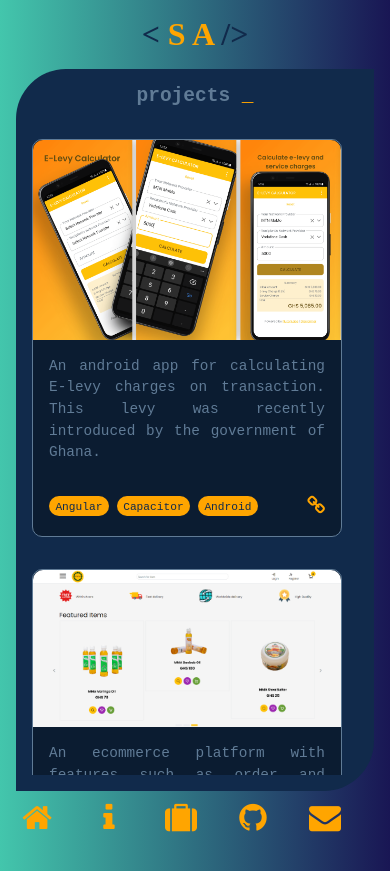
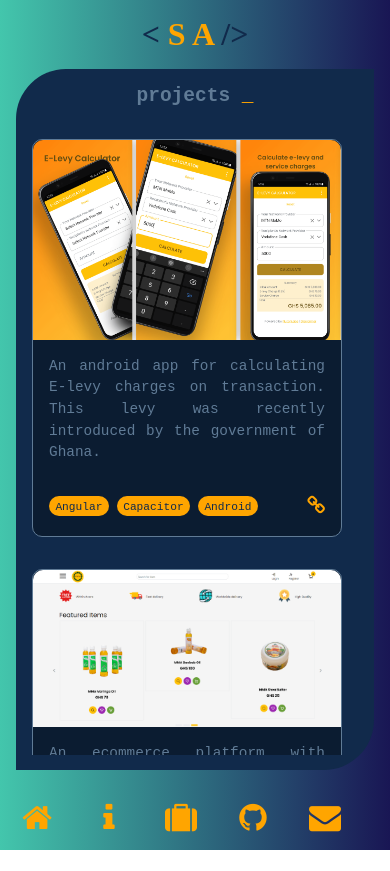
Before and after one commit to sammyach/portfolio, an Angular app: page /projects in a window 390 px wide. After the commit the page ends 850 px from the top, so only its background shows below. Built offline with nearby package versions, Linux system fonts and the light colour scheme.

Commit message:
refactor ui

```diff
--- a/package.json
+++ b/package.json
@@ -18,6 +18,7 @@
     "@angular/platform-browser": "^14.0.0",
     "@angular/platform-browser-dynamic": "^14.0.0",
     "@angular/router": "^14.0.0",
+    "angular-cli-ghpages": "^1.0.0",
     "rxjs": "~7.5.0",
     "tslib": "^2.3.0",
     "zone.js": "~0.11.4"
@@ -27,7 +28,6 @@
     "@angular/cli": "~14.0.1",
     "@angular/compiler-cli": "^14.0.0",
     "@types/jasmine": "~4.0.0",
-    "angular-cli-ghpages": "^1.0.0",
     "jasmine-core": "~4.1.0",
     "karma": "~6.3.0",
     "karma-chrome-launcher": "~3.1.0",
--- a/src/app/about/about.component.scss
+++ b/src/app/about/about.component.scss
@@ -9,9 +9,9 @@
   font-family: monospace;
 }
 
-.page-title{
+// .page-title{
 
-}
+// }
 .page-title::after{
   content: '_';
   color: orange;
@@ -42,6 +42,7 @@ li{
   .container{
     margin-right: 0;
     padding: 1rem;
+    height: 83vh;
   }
   .page-title{
     text-align: center;
@@ -49,7 +50,7 @@ li{
   article{
     margin-top: 2rem;
     overflow-y: scroll;
-    height: calc(100vh - 13rem);
+    height: 80vh; //calc(100vh - 13rem);
   }
 
   p{
--- a/src/app/app.component.scss
+++ b/src/app/app.component.scss
@@ -31,10 +31,10 @@ header h1::after{
   // flex: 1;
 }
 
-.navigation{
-  // position: absolute;
-  // animation: fromLeft 1s linear forwards;
-}
+// .navigation{
+//   // position: absolute;
+//   // animation: fromLeft 1s linear forwards;
+// }
 
 @keyframes fromLeft {
   from{right: 1px;}
--- a/src/app/projects/projects.component.scss
+++ b/src/app/projects/projects.component.scss
@@ -9,9 +9,9 @@
   font-family: monospace;
 }
 
-.page-title{
+// .page-title{
 
-}
+// }
 .page-title::after{
   content: '_';
   color: orange;
@@ -116,6 +116,7 @@ img{
   .container{
     margin-right: 0;
     padding: 1rem;
+    height: 83vh;
   }
   .projects{
     margin-bottom: 0;
@@ -132,6 +133,6 @@ img{
   }
 
   article{
-    height: calc(100vh - 13rem);
+    height: 73vh; //calc(100vh - 13rem);
   }
 }
```
Also changed, not shown: 1 other file (tests, documents, lock files or other folders).
